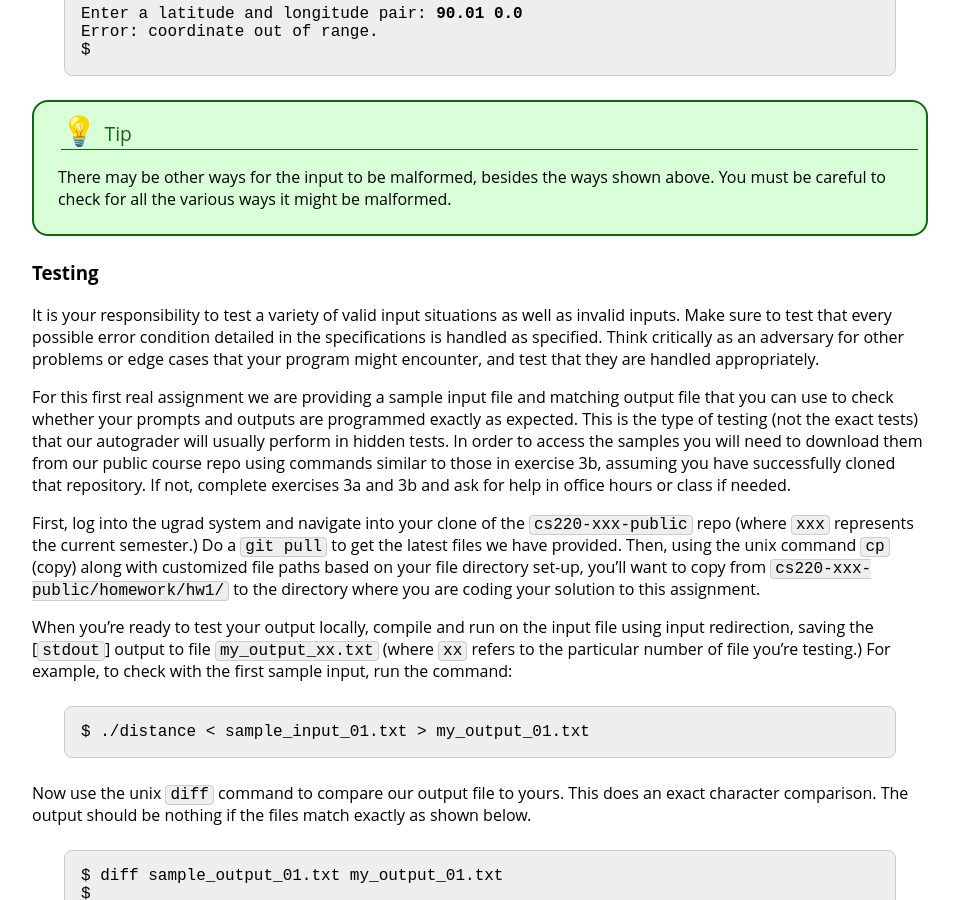
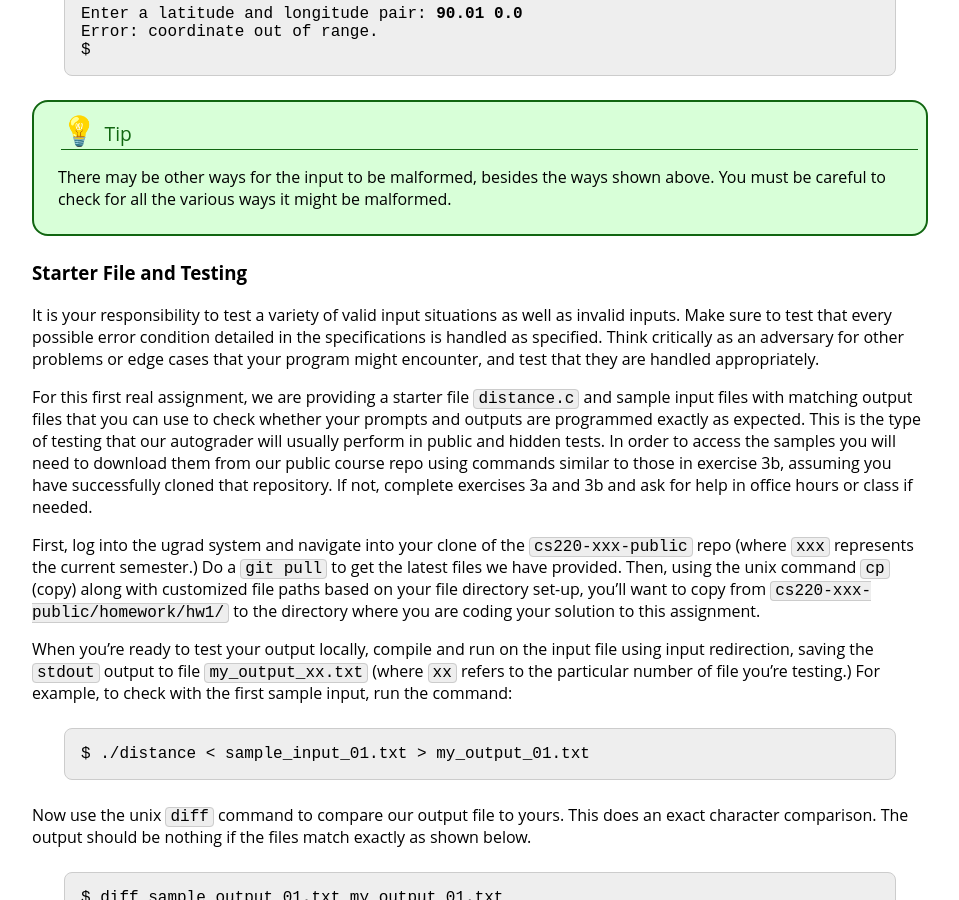
Before and after one commit to jhu-ip/cs220-f25, a Jekyll site: the page built from assign/hw1.md, in a window 1280 px wide and 900 px high, scrolled down 7082 px. Shown: the whole window, without its empty margins (160-1119 px from the left). Built offline with Jekyll 4.4.1, drawn with Linux system fonts in a browser that asks for light colours.

Commit message:
fixed typos and referenced starter code file

````diff
--- a/assign/hw1.md
+++ b/assign/hw1.md
@@ -332,15 +332,15 @@ various ways it might be malformed.</p>
 </div>
 </div>
 
-### Testing
+### Starter File and Testing
 
 It is your responsibility to test a variety of valid input situations as well as invalid inputs. Make sure to test that every possible error condition detailed in the specifications is handled as specified. Think critically as an adversary for other problems or edge cases that your program might encounter, and test that they are handled appropriately.
 
-For this first real assignment we are providing a sample input file and matching output file that you can use to check whether your prompts and outputs are programmed exactly as expected. This is the type of testing (not the exact tests) that our autograder will usually perform in hidden tests. In order to access the samples you will need to download them from our public course repo using commands similar to those in exercise 3b, assuming you have successfully cloned that repository. If not, complete exercises 3a and 3b and ask for help in office hours or class if needed.
+For this first real assignment, we are providing a starter file `distance.c` and sample input files with matching output files that you can use to check whether your prompts and outputs are programmed exactly as expected. This is the type of testing that our autograder will usually perform in public and hidden tests. In order to access the samples you will need to download them from our public course repo using commands similar to those in exercise 3b, assuming you have successfully cloned that repository. If not, complete exercises 3a and 3b and ask for help in office hours or class if needed.
 
 First, log into the ugrad system and navigate into your clone of the `cs220-xxx-public` repo (where `xxx` represents the current semester.) Do a `git pull` to get the latest files we have provided. Then, using the unix command `cp` (copy) along with customized file paths based on your file directory set-up, you'll want to copy from `cs220-xxx-public/homework/hw1/` to the directory where you are coding your solution to this assignment.
 
-When you're ready to test your output locally, compile and run on the input file using input redirection, saving the [`stdout`] output to file `my_output_xx.txt` (where `xx` refers to the particular number of file you're testing.) For example, to check with the first sample input, run the command:
+When you're ready to test your output locally, compile and run on the input file using input redirection, saving the `stdout` output to file `my_output_xx.txt` (where `xx` refers to the particular number of file you're testing.) For example, to check with the first sample input, run the command:
 
 ```
 $ ./distance < sample_input_01.txt > my_output_01.txt
````
